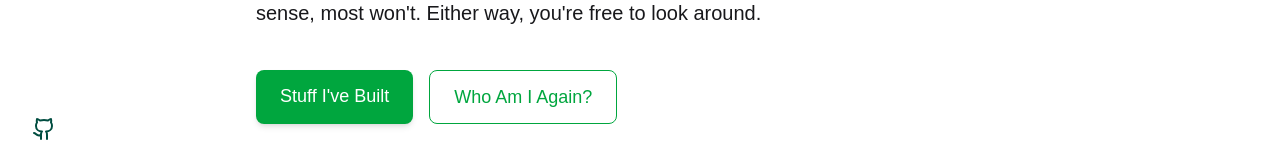
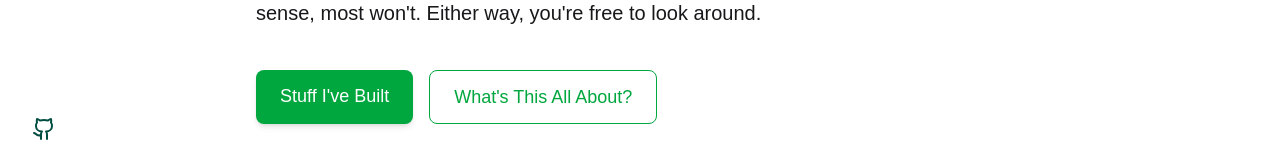
Before and after one commit to abdushakurob/abdushakurob.github.io, a Next.js app: page / in a window 1280 px wide. Shown: the part 411-577 px from the top of the page. Built offline with nearby package versions, Linux system fonts and the light colour scheme.

Commit message:
Update hero component button text for clarity

```diff
--- a/components/hero.tsx
+++ b/components/hero.tsx
@@ -50,7 +50,7 @@ const Hero: React.FC = () => {
               href="#about"
               className="px-6 py-3 text-lg font-medium text-green-600 border border-green-600 rounded-lg hover:bg-green-600/10 transition"
             >
-              Who Am I Again?
+              What&apos;s This All About?
             </a>
           </div>
         </div>
```
